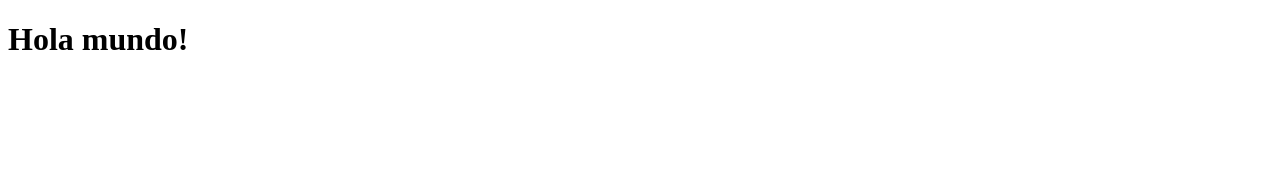
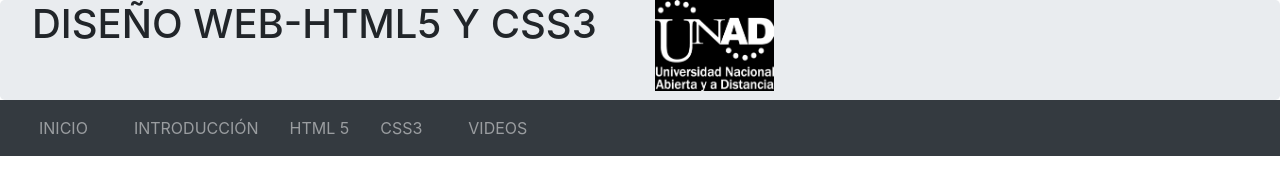
Before and after one commit to sebassilva22/clases_unad, a plain HTML site: page index.html in a window 1280 px wide. Drawn offline with nearby package versions, Linux system fonts and the light colour scheme.

Commit message:
Se realiza un adelanto del diseño como en el mockup

```diff
--- a/index.html
+++ b/index.html
@@ -1,12 +1,54 @@
 <!DOCTYPE html>
 <html>
 <head>
-	<title>Clases de Diseño para sitios web</title>
+	<title>Curso HTML 5 y CSS3 UNAD</title>
+
+	<meta charset="utf-8">
+	<meta name="viewport" content="width=device-width, initial-scale=1">
+	<link rel="stylesheet" href="https://maxcdn.bootstrapcdn.com/bootstrap/4.3.1/css/bootstrap.min.css">
+	<script src="https://ajax.googleapis.com/ajax/libs/jquery/3.4.0/jquery.min.js"></script>
+	<script src="https://cdnjs.cloudflare.com/ajax/libs/popper.js/1.14.7/umd/popper.min.js"></script>
+	<script src="https://maxcdn.bootstrapcdn.com/bootstrap/4.3.1/js/bootstrap.min.js"></script>
 </head>
 <body>
-	<p>
-	<h1>Hola mundo!</h1>
-	</p>
 
+	<div class="jumbotron" style="margin-bottom:0; max-height: 100px; padding-top: 0">
+		<div class="row">
+			<div class="col-sm-6">
+				<h1>DISEÑO WEB-HTML5 Y CSS3 </h1>
+			</div>
+			<div class="col-sm-6">
+				<img src="img/unad_negro.png" alt="Logo" style="width:20%;">
+			</div>
+		</div>
+	</div>
+	<nav class="navbar navbar-expand-lg bg-dark navbar-dark" role="navigation">
+		<ul class="navbar-nav">
+			<li class="nav-item">
+				<div class="col-sm-2">
+					<a class="nav-link" href="#">INICIO</a>
+				</div>
+			</li>
+			<li class="nav-item">
+				<div class="col-sm-2">
+					<a class="nav-link" href="#">INTRODUCCIÓN</a>
+				</div>
+			</li>
+			<li class="nav-item">
+				<a class="nav-link" href="#">HTML 5</a>
+			</li>
+			<li class="nav-item">
+				<div class="col-sm-2">
+					<a class="nav-link" href="#">CSS3</a>
+				</div>
+			</li>
+			<li class="nav-item">
+				<div class="col-sm-2">
+					<a class="nav-link" href="#">VIDEOS</a>
+				</div>
+			</li>
+		</ul>
+
+	</nav>
 </body>
 </html>
```
Also changed, not shown: img/bar_unad.png (added), img/html_5.png (added), img/unad_blanco.png (added), img/unad_negro.png (added).
